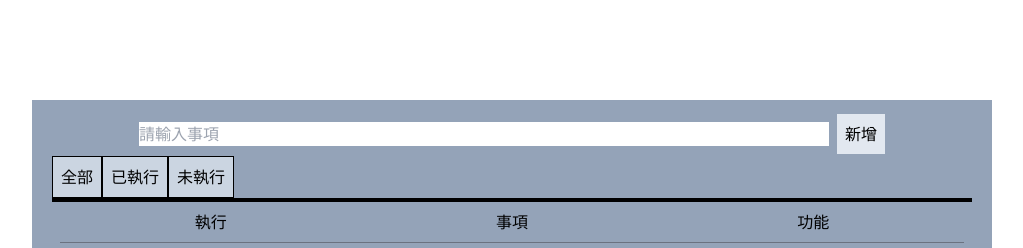
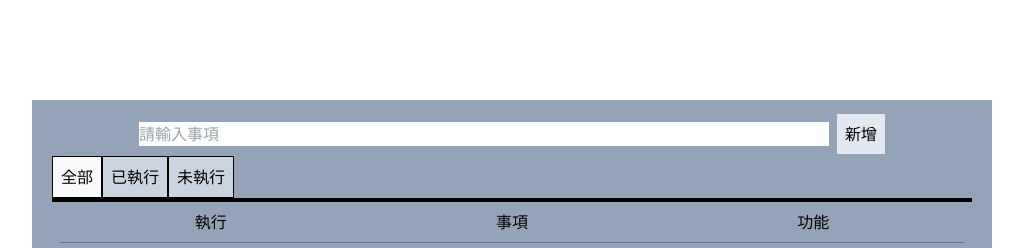
Before and after one commit to Shian-Yu/dannyxo1.github.io, a Vue app: page / in a window 1280 px wide. Shown: the top 248 px of the page, without its empty margins (128-1151 px from the left). Built offline with nearby package versions, Linux system fonts and the light colour scheme.

Commit message:
page change color

```diff
--- a/src/views/HomeView.vue
+++ b/src/views/HomeView.vue
@@ -71,11 +71,11 @@ export default {
           <button class="add-Todo bg-slate-200 p-2" @click="addTodo">新增</button>
         </div>
         <div class="title-all w-full flex">
-          <button class="all title p-2 border border-black bg-slate-300 hover:bg-slate-100" data-search="all" @click="switchArr = null">全部</button>
+          <button class="all title p-2 border border-black bg-slate-300 hover:bg-slate-100" data-search="all" :class="{'bg-slate-50' : switchArr === null}" @click="switchArr = null">全部</button>
           <button class="is-todo title p-2 border border-black bg-slate-300 hover:bg-slate-100"
-            data-search="isTodo" @click="switchArr = true">已執行</button>
+            data-search="isTodo" :class="{'bg-slate-50' : switchArr === true}" @click="switchArr = true">已執行</button>
           <button class="not-todo title p-2 border border-black bg-slate-300 hover:bg-slate-100"
-            data-search="notTodo" @click="switchArr = false">未執行</button>
+            data-search="notTodo" :class="{'bg-slate-50' : switchArr === false}" @click="switchArr = false">未執行</button>
         </div>
         <div class="content-all w-full border-t-4 border-black border-b-2 p-2">
           <div class="content flex justify-around">
```
